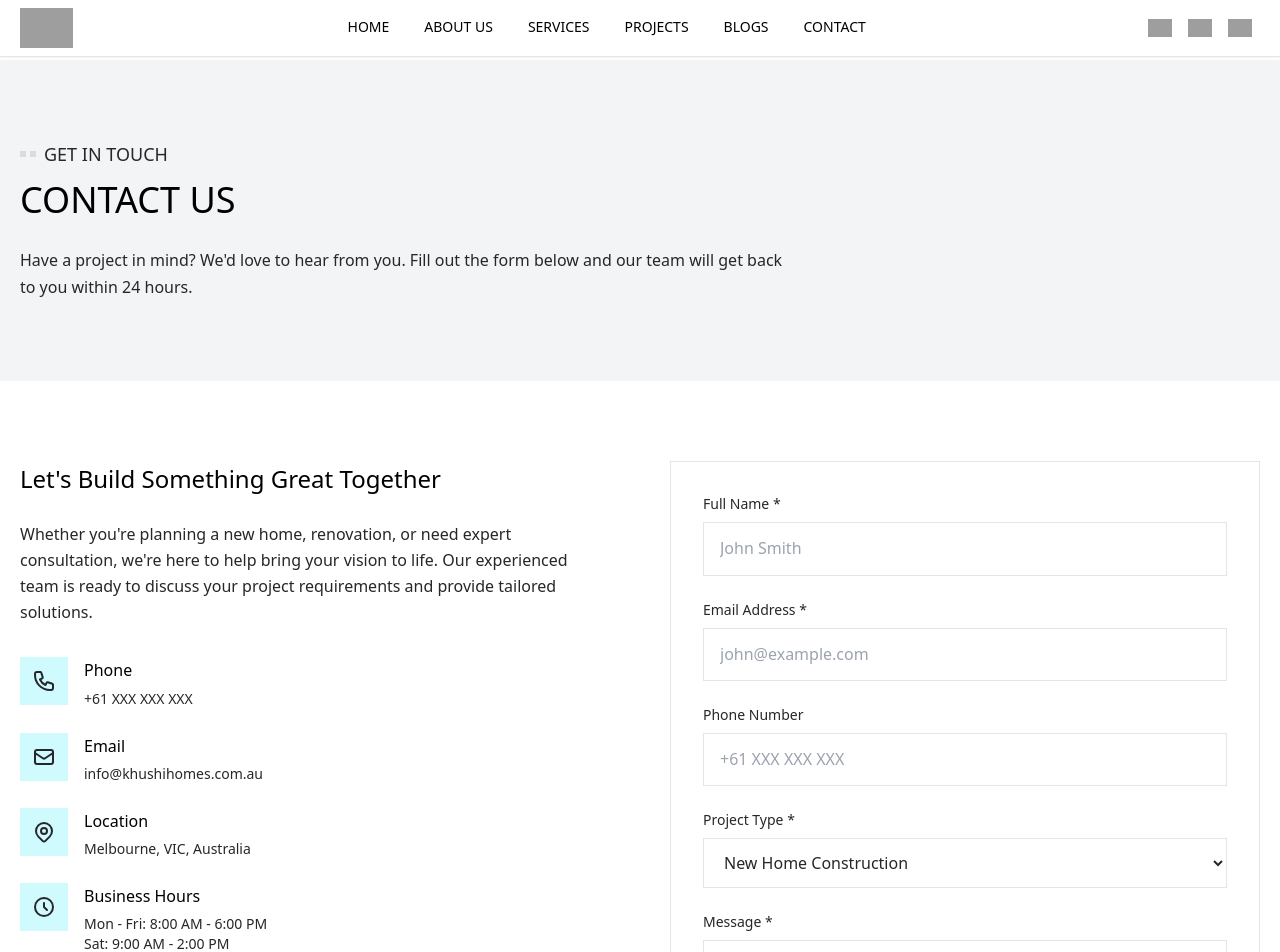
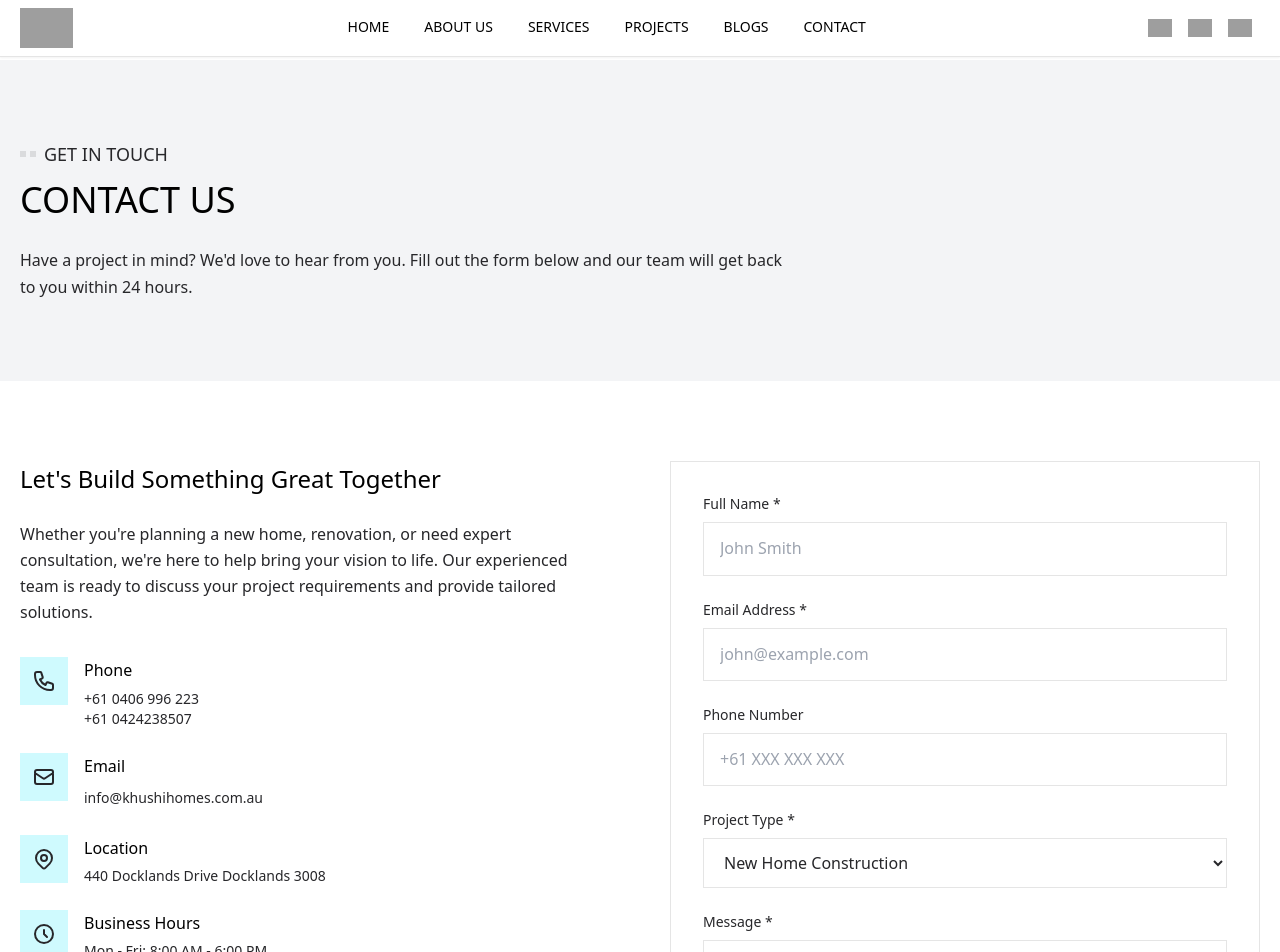
Before and after one commit to rpmyailogin/Khushi_homes_animaapp, a React (Vite) app: page /contact in a window 1280 px wide. Shown: the top 952 px of the page. Built offline with nearby package versions, Linux system fonts and the light colour scheme; no server answers; grey boxes are pictures that could not be loaded; a web font is replaced by a local one.

Commit message:
Updated ContactPage.tsx

```diff
--- a/src/pages/ContactPage.tsx
+++ b/src/pages/ContactPage.tsx
@@ -85,7 +85,8 @@ export const ContactPage = () => {
                   </div>
                   <div>
                     <h4 className="text-black font-medium box-border caret-transparent mb-1">Phone</h4>
-                    <p className="box-border caret-transparent text-sm">+61 XXX XXX XXX</p>
+                    <a href="tel:+61406996223" className="box-border caret-transparent text-sm block hover:underline">+61 0406 996 223</a>
+                    <a href="tel:+61424238507" className="box-border caret-transparent text-sm block hover:underline">+61 0424238507</a>
                   </div>
                 </div>
 
@@ -97,7 +98,7 @@ export const ContactPage = () => {
                   </div>
                   <div>
                     <h4 className="text-black font-medium box-border caret-transparent mb-1">Email</h4>
-                    <p className="box-border caret-transparent text-sm">info@khushihomes.com.au</p>
+                    <a href="mailto:info@khushihomes.com.au" className="box-border caret-transparent text-sm hover:underline">info@khushihomes.com.au</a>
                   </div>
                 </div>
 
@@ -110,7 +111,7 @@ export const ContactPage = () => {
                   </div>
                   <div>
                     <h4 className="text-black font-medium box-border caret-transparent mb-1">Location</h4>
-                    <p className="box-border caret-transparent text-sm">Melbourne, VIC, Australia</p>
+                    <p className="box-border caret-transparent text-sm">440 Docklands Drive Docklands 3008</p>
                   </div>
                 </div>
 
```
